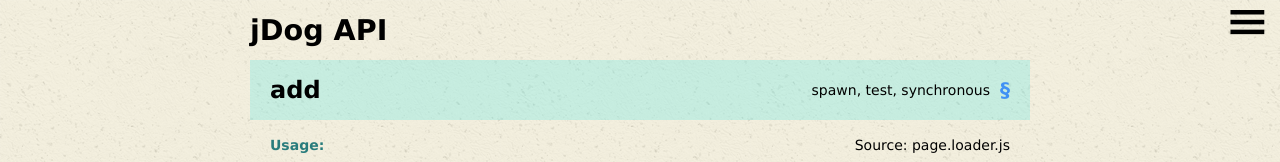
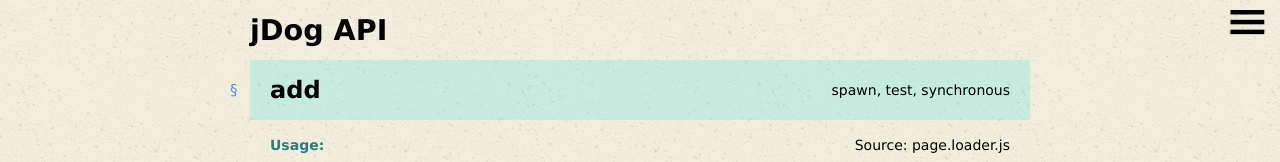
Before and after one commit to jdog/manifesto, a plain HTML site: page api.html in a window 1280 px wide. Shown: the top 162 px of the page. Drawn offline with Linux system fonts and the light colour scheme.

Commit message:
moved link

```diff
--- a/style.css
+++ b/style.css
@@ -64,7 +64,7 @@ dl dd { margin:0 0 0 10px; padding:0; }
 #API .Title .Tags { font-size:14px; font-weight:normal; float:right; line-height:30px; }
 #API .Guts { padding:0 20px 20px; }
 #API .Source { float:right; }
-#API .Title .link { float: right; margin-left: 10px; color: rgba(0, 102, 255, 0.68); cursor: pointer; font-size: 20px; text-decoration:none; }
+#API .Title .link { margin-left: 10px; color: rgba(0, 102, 255, 0.68); cursor: pointer; font-size: 20px; text-decoration:none; position: absolute; margin-left: -40px; font-weight: normal; font-size: 15px;}
 #API .Returns { }
 #API .Label { font-weight:bold; margin:1em 0 .4em; color: rgb(41, 124, 124); }
 #API .Description { }
```
